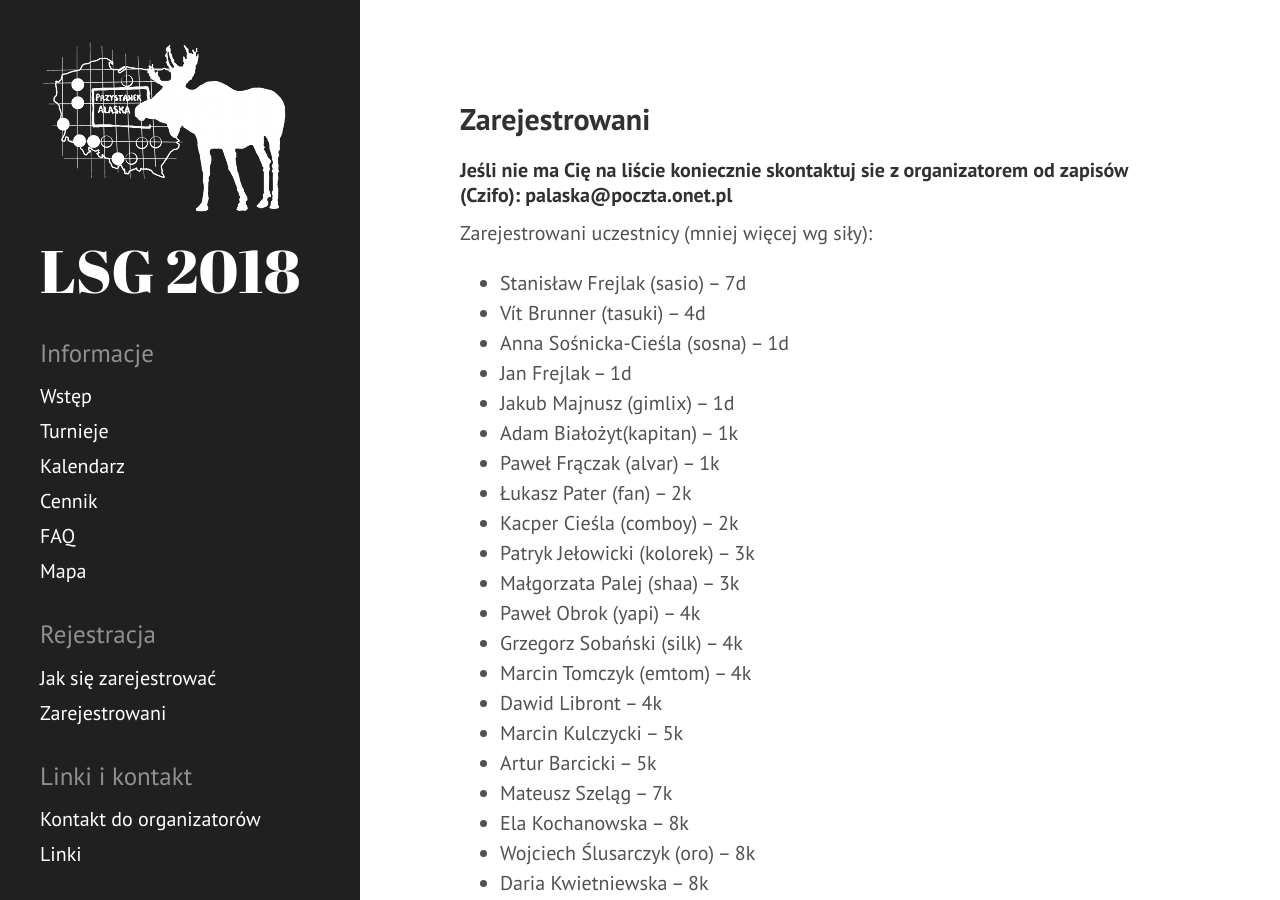
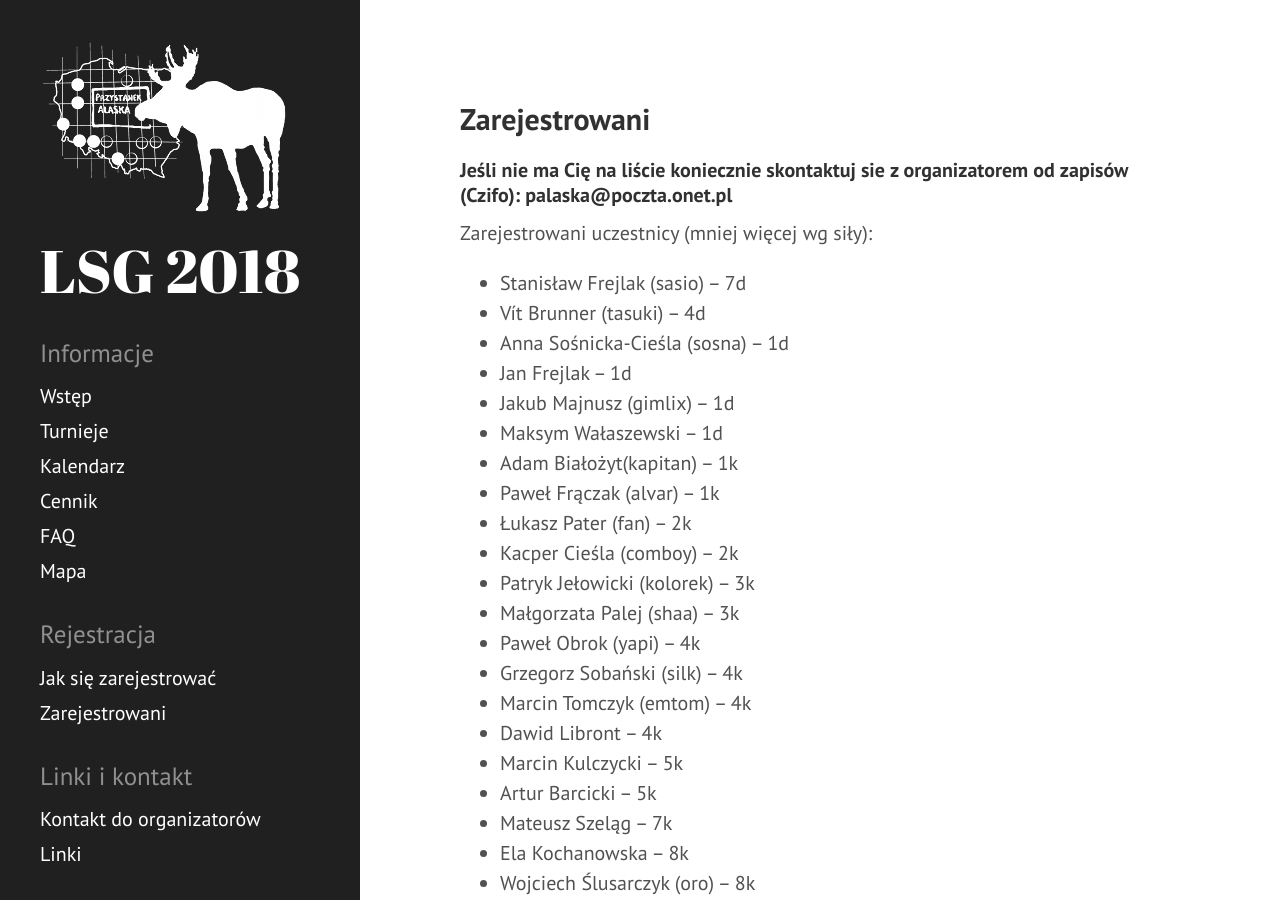
Before and after one commit to tasuki/lsg, a Jekyll site: the page built from zarejestrowani.md, in a window 1280 px wide and 900 px high. Built offline with Jekyll 4.4.1, drawn with Linux system fonts in a browser that asks for light colours.

Commit message:
Update zarejestrowani.md

```diff
--- a/zarejestrowani.md
+++ b/zarejestrowani.md
@@ -14,6 +14,7 @@ Zarejestrowani uczestnicy (mniej więcej wg siły):
 - Anna Sośnicka-Cieśla (sosna) -- 1d
 - Jan Frejlak -- 1d
 - Jakub Majnusz (gimlix) -- 1d
+- Maksym Wałaszewski -- 1d
 - Adam Białożyt(kapitan) -- 1k
 - Paweł Frączak (alvar) -- 1k
 - Łukasz Pater (fan) -- 2k
```
